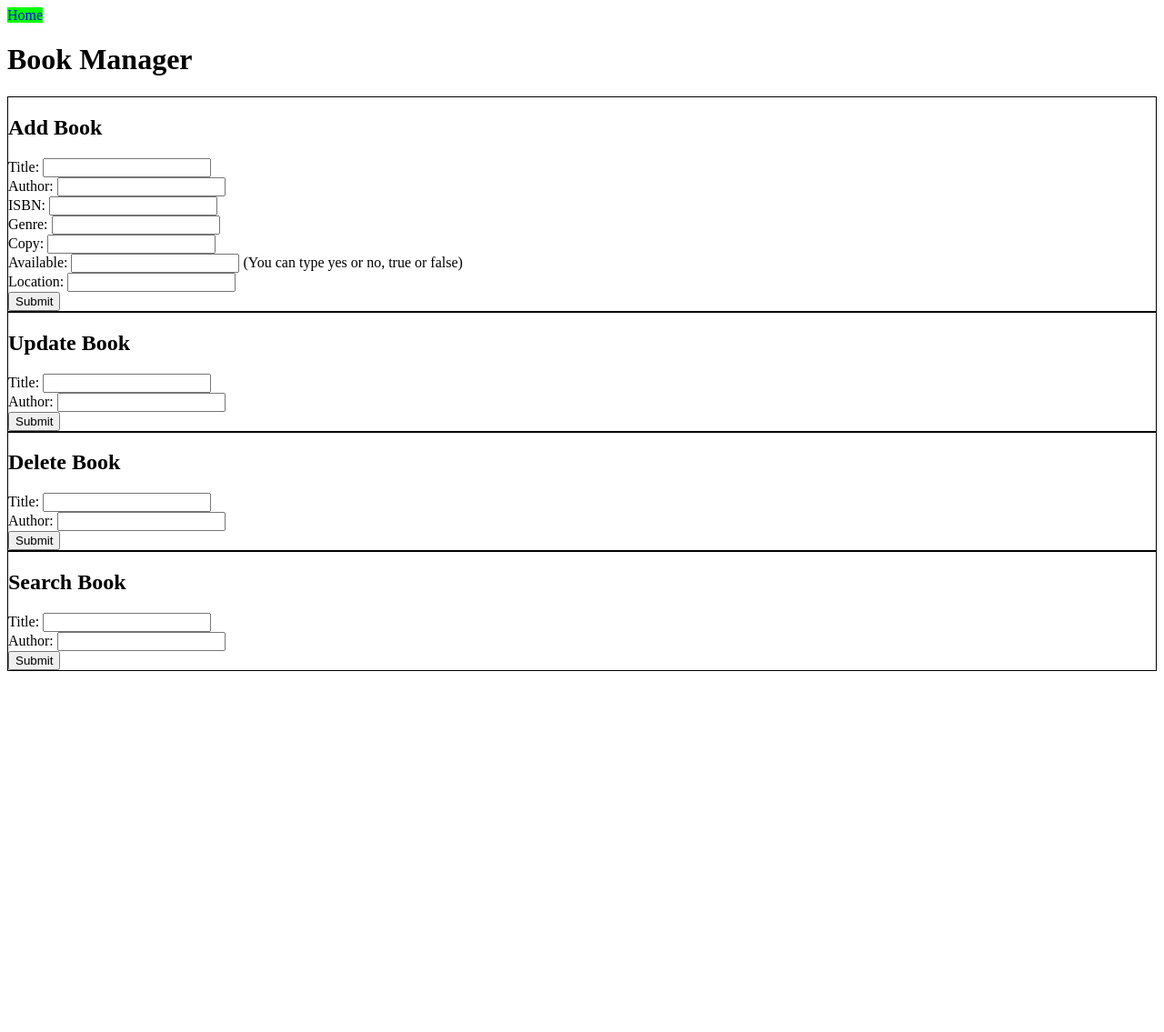
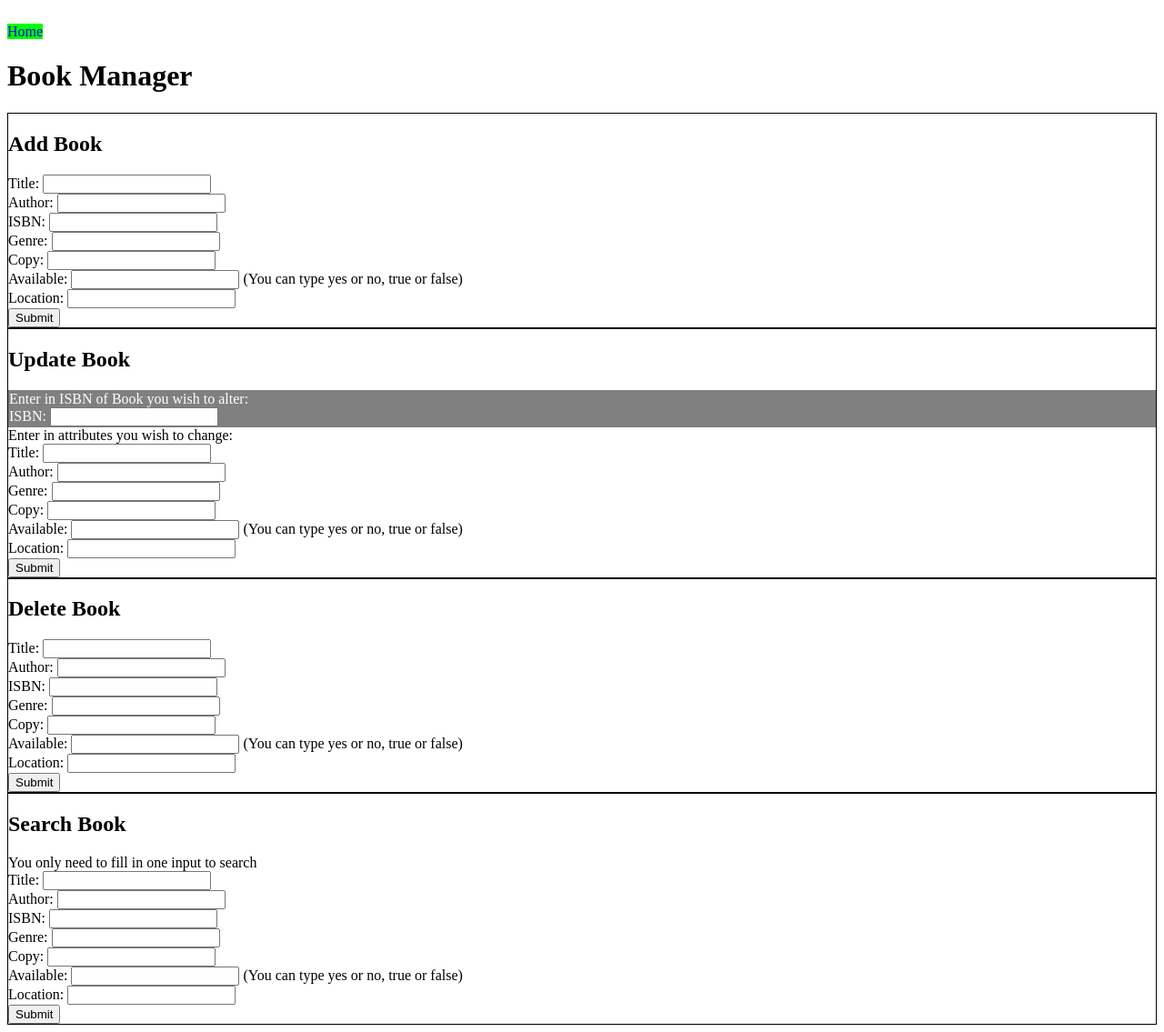
Before and after one commit to iceiceninja/DatabaseProject, a PHP site: page /book_manager.php in a window 1280 px wide. Shown: the whole page at 91% size. Before the commit the page ends 738 px from the top, so only its background shows below. Run offline with PHP 8.4, Linux system fonts and the light colour scheme.

Commit message:
update book functionality added

```diff
--- a/addBook.php
+++ b/addBook.php
@@ -14,8 +14,8 @@
     {
         echo "Failure to connect to Database\n";
     }
-    $sql = "INSERT INTO books (title, author, isbn, genre, copy, available, location) VALUES ('$title','$author'
-    ,'$isbn','$genre','$copy', '$available', '$location')";
+    // $sql = "INSERT INTO books (title, author, isbn, genre, copy, available, location) VALUES ('$title','$author'
+    // ,'$isbn','$genre','$copy', '$available', '$location')";
 
     $stmt = $conn->prepare("INSERT INTO books (title, author, isbn, genre, copy, available, location)
     VALUES (?, ?, ?, ?, ?, ?, ?)");
--- a/book_manager.php
+++ b/book_manager.php
@@ -23,8 +23,25 @@
       background-color: blue;
       color:white;
     }
+    #update{
+      border: 1px grey solid;
+      background: grey;
+      color: white;
+    }
 </style>
 <body>
+  <div id="result-view">
+    <?php
+      if (isset($_GET['addSuccess']) && $_GET['addSuccess'] == 1) {
+        echo 'Book has been added!';
+      }
+      if (isset($_GET['updateSuccess']) && $_GET['updateSuccess'] == 1) {
+        echo 'Book has been Updated!';
+      }
+  ?>
+  </div>
+  <br>
+
   <a href="home.php">Home</a>
   <h1>Book Manager</h1>
   <div class="form-section">
@@ -42,9 +59,19 @@
   </div>
   <div class="form-section">
     <h2> Update Book </h2>
+
     <form action="updateBook.php" method="post">
-        Title:    <input type="text" name="Title"><br>
+      <div id="update">
+        Enter in ISBN of Book you wish to alter: <br>
+        ISBN:   <input type="text" name="ISBN"><br>
+      </div>
+      Enter in attributes you wish to change: <br>
+       Title:    <input type="text" name="Title"><br>
         Author:   <input type="text" name="Author"><br>
+        Genre:   <input type="text" name="Genre"><br>
+        Copy:   <input type="text" name="Copy"><br>
+        Available:   <input type="text" name="Available"> (You can type yes or no, true or false)<br>
+        Location:   <input type="text" name="Location"><br>
         <input type="submit" value="Submit">
     </form>
   </div>
@@ -53,22 +80,30 @@
     <form action="deleteBook.php" method="post">
         Title:    <input type="text" name="Title"><br>
         Author:   <input type="text" name="Author"><br>
+        ISBN:   <input type="text" name="ISBN"><br>
+        Genre:   <input type="text" name="Genre"><br>
+        Copy:   <input type="text" name="Copy"><br>
+        Available:   <input type="text" name="Available"> (You can type yes or no, true or false)<br>
+        Location:   <input type="text" name="Location"><br>
         <input type="submit" value="Submit">
     </form>
   </div>
   <div class="form-section">
     <h2> Search Book </h2>
+    You only need to fill in one input to search
     <form action="searchBook.php" method="post">
-        Title:    <input type="text" name="Title"><br>
+
+       Title:    <input type="text" name="Title"><br>
         Author:   <input type="text" name="Author"><br>
+        ISBN:   <input type="text" name="ISBN"><br>
+        Genre:   <input type="text" name="Genre"><br>
+        Copy:   <input type="text" name="Copy"><br>
+        Available:   <input type="text" name="Available"> (You can type yes or no, true or false)<br>
+        Location:   <input type="text" name="Location"><br>
         <input type="submit" value="Submit">
     </form>
   </div>
-  <?php
-      if (isset($_GET['addSuccess']) && $_GET['addSuccess'] == 1) {
-        echo '<br><div id="result-view">Book has been added!</div><br>';
-      }
-  ?>
+
     <!-- <div id="operation-results">
       Here is where we can display the results of whatever operation was done (for everything besides search we can just do a message saying "Done!" or something)
     </div> -->
```
Also changed, not shown: updateBook.php (+41 -0 lines), README.md.
